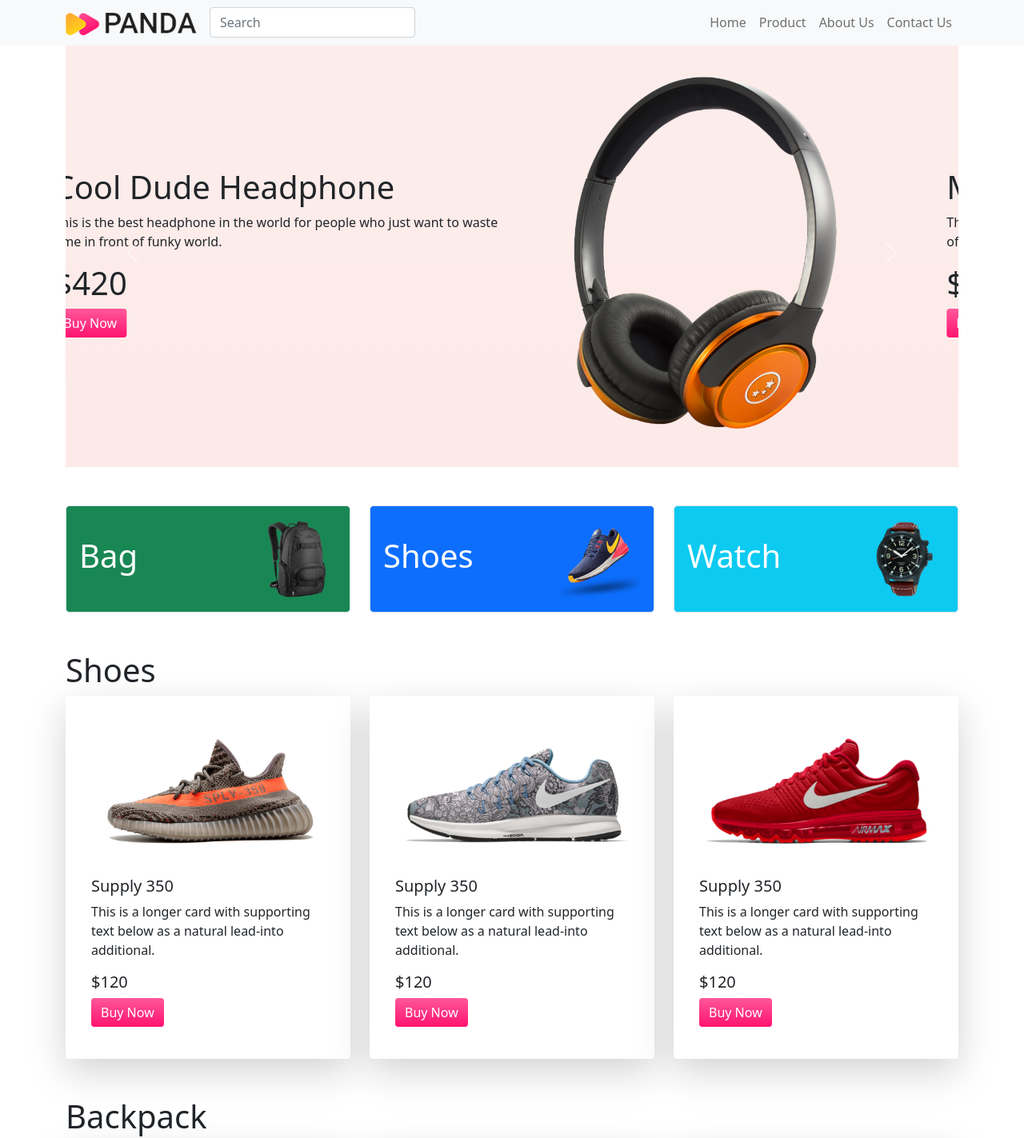
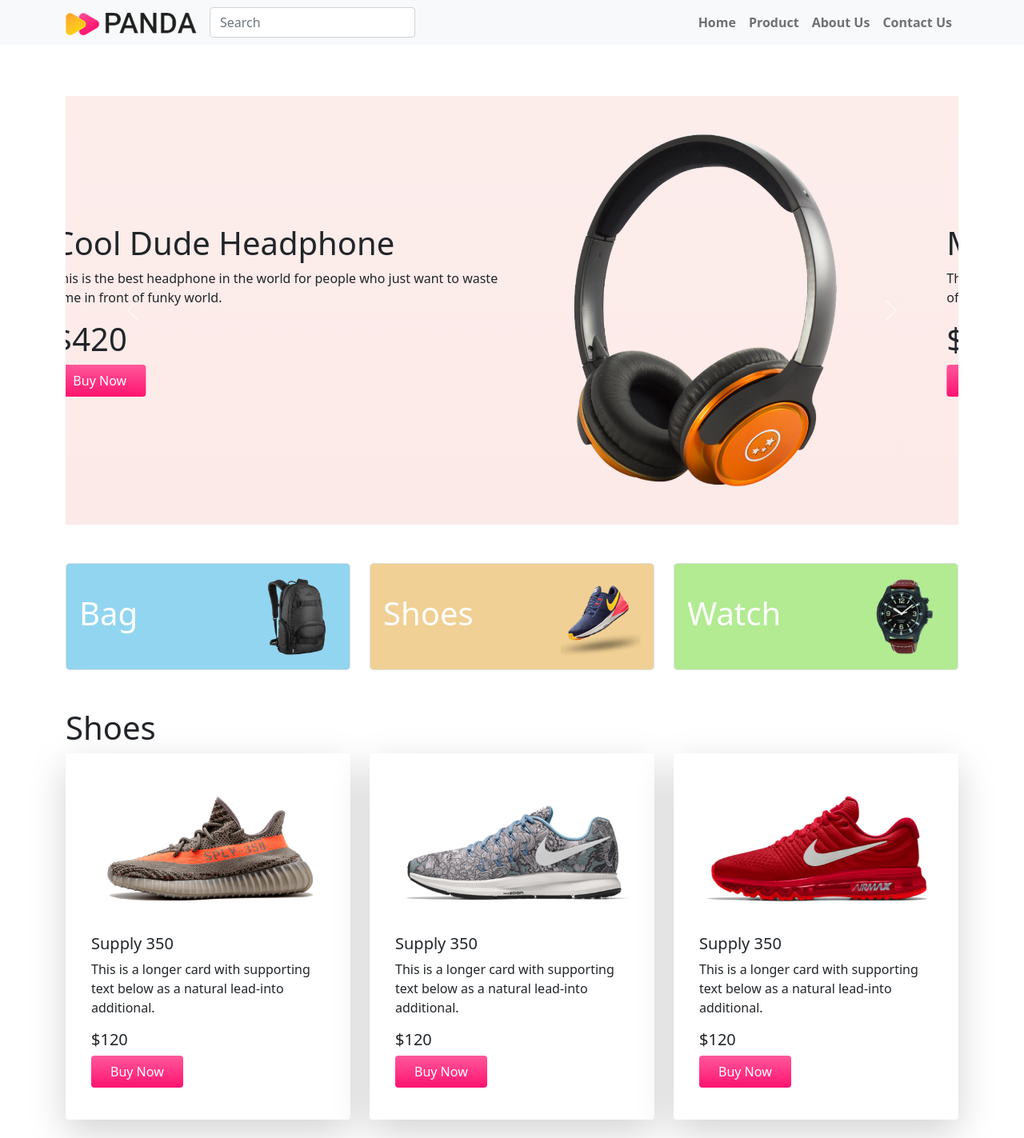
Before and after one commit to KawserAhmed0321/panda-commerce, a plain HTML site: page index.html in a window 1280 px wide. Shown: the top 1423 px of the page at 80% size. Drawn offline with nearby package versions, Linux system fonts and the light colour scheme.

Commit message:
correction

```diff
--- a/css/style.css
+++ b/css/style.css
@@ -2,11 +2,31 @@
 body{
 
 }
+a{
+fon
+}
 .p1-bg{
     background-color: #fceae8;
+    border-radius: 10px;
 }
 .btn-color{
   background-image: linear-gradient(to bottom, #FF589B 0%, #FF136F 100%);
     color: #fff;
     border: none;
+
 }
+ /* hero section background */
+.h1-bg{
+ background-color: #90d5f0fa;
+}
+.h2-bg{
+  background-color: rgb(240, 208, 148);
+}
+.h3-bg{
+  background-color: rgb(178, 235, 146);
+}
+/* contract section  */
+.cnt{
+  height: 300px;
+  background-color: rgb(79, 194, 194);
+}
--- a/index.html
+++ b/index.html
@@ -18,9 +18,9 @@
     <!-- header:  start -->
     <header>
         <!-- navbar :start  -->
-        <section class="my-5">
+        <section class="my-5 ">
             <nav class="navbar navbar-expand-lg fixed-top navbar-light bg-light ">
-                <div class="container ">
+                <div class="container  ">
 
                     <a class="navbar-brand" href="#">
                         <img src="./images/logo.png" alt=""></a>
@@ -30,23 +30,25 @@
                         <span class="navbar-toggler-icon"></span>
                     </button>
 
-                    <form class="d-flex ">
-                        <input class="form-control  justify" type="search" placeholder="Search" aria-label="Search">
+                    <form>
+                        <input class="form-control ml-auto align-items-center" type="search" placeholder="Search"
+                            aria-label="Search">
+
                     </form>
 
                     <div class="collapse navbar-collapse " id="navbarSupportedContent">
                         <ul class="navbar-nav ms-auto mb-2 mb-lg-0">
                             <li class="nav-item">
-                                <a class="nav-link " aria-current="page" href="#">Home</a>
+                                <a class="nav-link  fw-bold" aria-current="page" href="#">Home</a>
                             </li>
                             <li class="nav-item">
-                                <a class="nav-link" href="#">Product</a>
+                                <a class="nav-link fw-bold" href="#">Product</a>
+                            </li>
+                            <li class="nav-item ">
+                                <a class="nav-link fw-bold" href="#">About Us</a>
                             </li>
                             <li class="nav-item">
-                                <a class="nav-link" href="#">About Us</a>
-                            </li>
-                            <li class="nav-item">
-                                <a class="nav-link" href="#">Contact Us</a>
+                                <a class="nav-link fw-bold" href="#">Contact Us</a>
                             </li>
 
                         </ul>
@@ -54,6 +56,7 @@
                     </div>
                 </div>
             </nav>
+            <br>
         </section>
         <!-- navbar :end -->
         <!-- Section: Carousel -->
@@ -68,7 +71,7 @@
                                 <p>This is the best headphone in the world for people who just want to waste time in
                                     front of funky world.</p>
                                 <h1>$420</h1>
-                                <button class="btn  btn-color">Buy Now</button>
+                                <button class="btn px-4 py-2  btn-color">Buy Now</button>
                             </div>
                             <div class="col-lg-5">
                                 <img src="./images/banner-images/headphone.png" class="d-block w-100" alt="...">
@@ -87,7 +90,7 @@
                                     tv.
                                 </p>
                                 <h1>$420</h1>
-                                <button class="btn  btn-color">Buy Now</button>
+                                <button class="btn px-4 py-2  btn-color">Buy Now</button>
                             </div>
                             <div class="col-lg-5">
                                 <img src="./images/banner-images/tv.png" class="d-block w-100" alt="...">
@@ -103,7 +106,7 @@
                                 <p>This is the best x-box in the world for people who just want to waste time in front
                                     of fake sports.</p>
                                 <h1>$420</h1>
-                                <button class="btn  btn-color">Buy Now</button>
+                                <button class="btn px-4 py-2 btn-color">Buy Now</button>
                             </div>
                             <div class="col-lg-5">
                                 <img src="./images/banner-images/xbox.png" class="d-block w-100" alt="...">
@@ -137,19 +140,19 @@
             <div class=" overflow-hidden">
                 <div class="row gy-5">
                     <div class="col-lg-4 col-md-6 col-12">
-                        <div class="p-3 border bg-success d-flex justify-content-between align-items-center rounded-3 ">
+                        <div class="p-3 border h1-bg d-flex justify-content-between align-items-center rounded-3 ">
                             <h1 class="text-white">Bag</h1>
                             <img style="width: 100px;" src="./images/categories/bag.png" alt="" srcset="">
                         </div>
                     </div>
                     <div class="col-lg-4  col-md-6 col-12">
-                        <div class="p-3 border bg-primary d-flex justify-content-between align-items-center rounded-3 ">
+                        <div class="p-3 border h2-bg d-flex justify-content-between align-items-center rounded-3 ">
                             <h1 class="text-white">Shoes</h1>
                             <img style="width: 100px;" src="./images/categories/shoes.png" alt="" srcset="">
                         </div>
                     </div>
                     <div class="col-lg-4 col-md-6 col-12 ">
-                        <div class="p-3 border bg-info d-flex justify-content-between align-items-center rounded-3 ">
+                        <div class="p-3 border h3-bg d-flex justify-content-between align-items-center rounded-3 ">
                             <h1 class="text-white">Watch</h1>
                             <img style="width: 100px;" src="./images/categories/watch.png" alt="" srcset="">
                         </div>
@@ -173,7 +176,7 @@
                             <p class="card-text">This is a longer card with supporting text below as a natural lead-into
                                 additional.</p>
                             <h5>$120</h5>
-                            <button class="btn btn-color">Buy Now</button>
+                            <button class="btn px-4 py-2 btn-color">Buy Now</button>
                         </div>
                     </div>
                 </div>
@@ -185,7 +188,7 @@
                             <p class="card-text">This is a longer card with supporting text below as a natural lead-into
                                 additional.</p>
                             <h5>$120</h5>
-                            <button class="btn btn-color">Buy Now</button>
+                            <button class="btn  px-4 py-2 btn-color">Buy Now</button>
                         </div>
                     </div>
                 </div>
@@ -197,7 +200,7 @@
                             <p class="card-text">This is a longer card with supporting text below as a natural lead-into
                                 additional.</p>
                             <h5>$120</h5>
-                            <button class="btn   btn-color">Buy Now</button>
+                            <button class="btn  px-4 py-2  btn-color">Buy Now</button>
                         </div>
                     </div>
                 </div>
@@ -216,7 +219,7 @@
                             <p class="card-text">This is a longer card with supporting text below as a natural lead-into
                                 additional.</p>
                             <h5>$120</h5>
-                            <button class="btn btn-color">Buy Now</button>
+                            <button class="btn  px-4 py-2 btn-color">Buy Now</button>
                         </div>
                     </div>
                 </div>
@@ -228,7 +231,7 @@
                             <p class="card-text">This is a longer card with supporting text below as a natural lead-into
                                 additional.</p>
                             <h5>$120</h5>
-                            <button class="btn btn-color">Buy Now</button>
+                            <button class="btn px-4 py-2 btn-color">Buy Now</button>
                         </div>
                     </div>
                 </div>
@@ -240,21 +243,20 @@
                             <p class="card-text">This is a longer card with supporting text below as a natural lead-into
                                 additional.</p>
                             <h5>$120</h5>
-                            <button class="btn btn-color">Buy Now</button>
+                            <button class="btn px-4 py-2 btn-color">Buy Now</button>
                         </div>
                     </div>
                 </div>
 
         </section>
         <!-- last section  -->
-        <section style="height: 300px;"
-            class="container  my-4 d-flex  justify-content-center align-items-center bg-info ">
+        <section class="container cnt  my-4 d-flex  justify-content-center align-items-center ">
             <div class=" ">
                 <h1 class="text-white ">LET'S STAY IN TOUCH</h1>
                 <h5 class="text-muted">Get updates on sales, specials and more</h5>
                 <input type="text" class="form-control" name="" id="">
                 <br>
-                <button class="btn btn-color ">Submit</button>
+                <button class="btn px-4 py-2 btn-color ">Submit</button>
             </div>
 
         </section>
```
